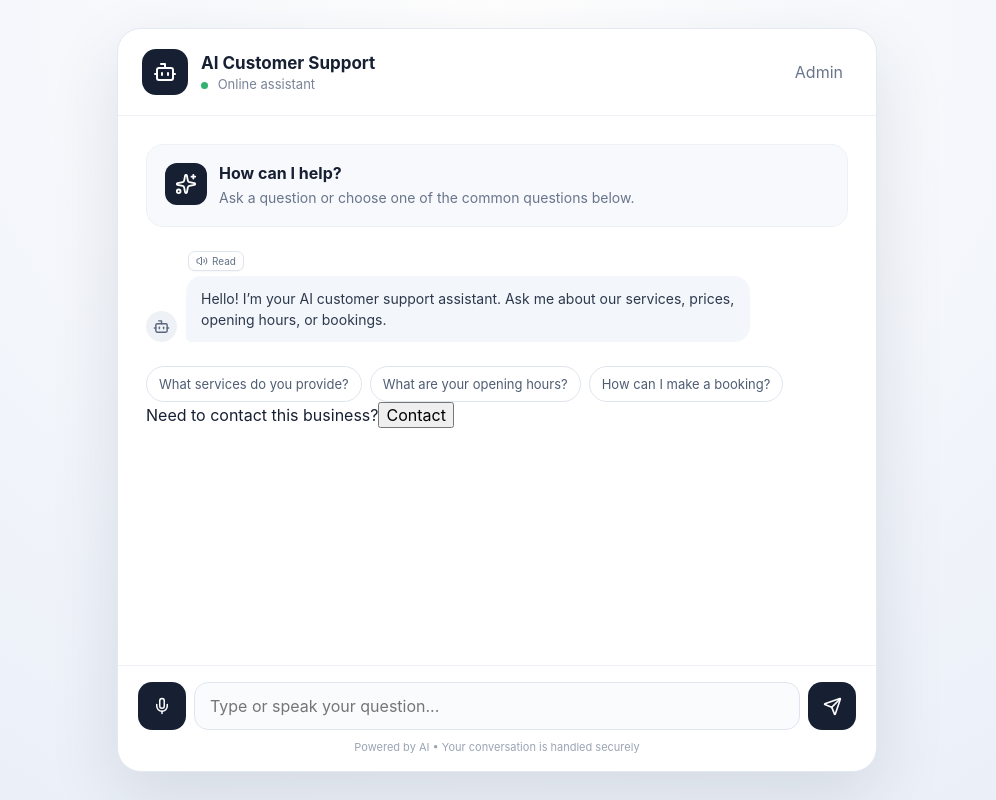
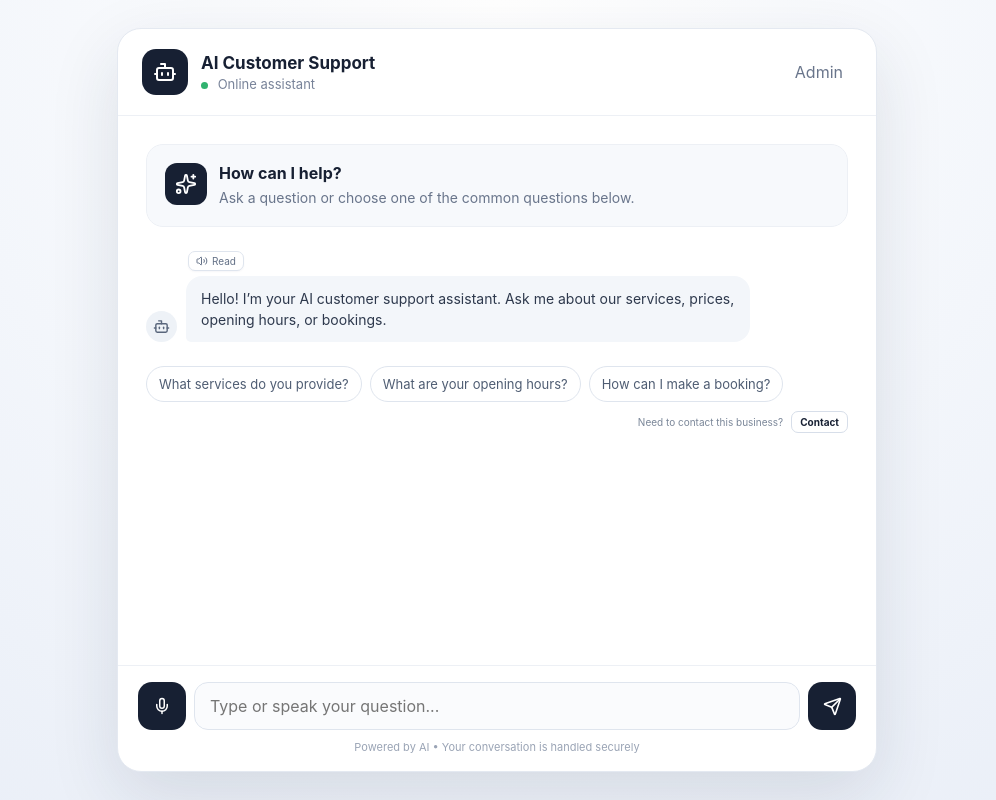
Before and after one commit to naveedkhan52u/AIChatbot_test, a React (Vite) app: page / in a window 1280 px wide. Shown: the whole page, without its empty margins (143-1139 px from the left). Built offline with nearby package versions, Linux system fonts and the light colour scheme.

Commit message:
Style retention notice and compact contact form

```diff
--- a/src/styles.css
+++ b/src/styles.css
@@ -57,3 +57,8 @@ body { margin:0; min-width:320px; } button,input,textarea { font:inherit; } butt
 .document-name strong,.document-name span{display:block;max-width:100%;overflow:hidden;text-overflow:ellipsis;white-space:nowrap}
 .document-item>button{flex:0 0 auto}
 .documents-view-all,.documents-close{margin-top:14px}
+
+.retention-notice{display:flex;gap:12px;align-items:flex-start;padding:14px 15px;border:1px solid #dbe4ef;border-radius:12px;background:#f7f9fc;color:#46546a}.retention-notice svg{flex:0 0 auto;margin-top:2px}.retention-notice strong,.retention-notice span{display:block}.retention-notice strong{font-size:13px;color:#172033}.retention-notice span{margin-top:4px;font-size:12px;line-height:1.5;color:#68758b}
+.contact-cta{display:flex;align-items:center;justify-content:flex-end;gap:8px;margin-top:9px;font-size:10px;color:#7a8698}.contact-cta button{border:1px solid #d7dee9;background:#fff;color:#172033;border-radius:7px;padding:4px 8px;font-size:10px;font-weight:700}.contact-cta button:hover{background:#f3f6fa}
+.contact-form{margin-top:8px;padding:9px;border:1px solid #dfe5ee;border-radius:10px;background:#fff;box-shadow:0 5px 18px rgba(25,38,64,.08)}.contact-form-title{font-size:11px;font-weight:700;color:#172033;margin-bottom:7px}.contact-form input{width:100%;padding:7px 8px;margin-bottom:6px;border:1px solid #dfe5ee;border-radius:7px;outline:none;font-size:10px}.contact-form-actions{display:flex;justify-content:flex-end;gap:5px;margin-top:3px}.contact-form-actions button{border:0;border-radius:7px;padding:5px 8px;font-size:10px;font-weight:700}.contact-form-actions button[type="submit"]{background:#172033;color:#fff}.contact-cancel{background:#eef2f7;color:#46546a}.contact-form-actions button:disabled{opacity:.55}.contact-notice{margin-top:6px;text-align:right;font-size:9px;color:#287a50}
+.embedded-shell .contact-cta{font-size:8px;margin-top:5px}.embedded-shell .contact-cta button{font-size:8px;padding:3px 6px}.embedded-shell .contact-form{padding:7px;margin-top:5px}.embedded-shell .contact-form-title{font-size:9px;margin-bottom:5px}.embedded-shell .contact-form input{font-size:9px;padding:5px 6px;margin-bottom:4px}.embedded-shell .contact-form-actions button{font-size:8px;padding:4px 6px}.embedded-shell .contact-notice{font-size:8px}
```
